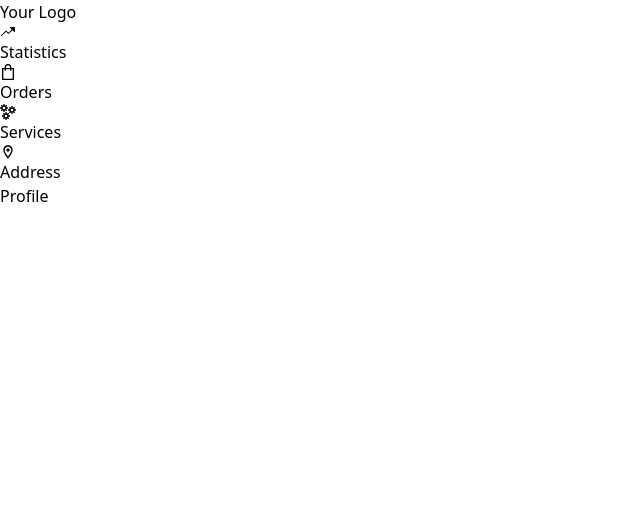
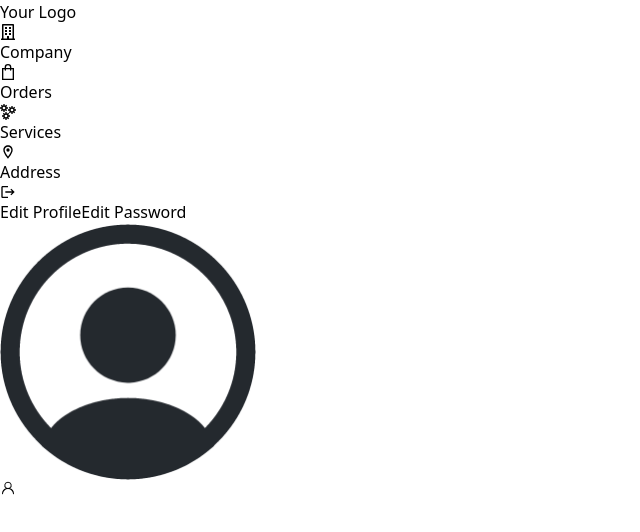
Before and after one commit to AshirovSherzod/ProjectGilam, a React (Vite) app: page /admin/profile in a window 1280 px wide. Shown: the top 532 px of the page, without its empty margins (0-640 px from the left). Built offline with nearby package versions, Linux system fonts and the light colour scheme; no server answers; sample sign-in values are in the browser's storage.

Commit message:
task done

```diff
--- a/src/App.jsx
+++ b/src/App.jsx
@@ -15,7 +15,7 @@ function App() {
       <Routes>
         <Route path="/" element={<Auth />}>
           <Route path="/admin" element={<Admin />}>
-            <Route path="main" element={<Main />} />
+            <Route path="company" element={<Main />} />
             <Route path="orders" element={<Orders />} />
             <Route path="services" element={<Services />} />
             <Route path="users" element={<Users />} />
--- a/src/components/header/Header.jsx
+++ b/src/components/header/Header.jsx
@@ -1,19 +1,26 @@
 import React from "react";
 import { useGetProfileQuery } from "../../context/api/userApi";
 import { Link } from "react-router-dom";
+import { MdLogout } from "react-icons/md";
+import { useDispatch } from "react-redux";
+import { logout } from "../../context/slices/authSlice";
 
 const Header = () => {
   const { data } = useGetProfileQuery();
+  const dispatch = useDispatch()
   console.log(data);
 
   return (
     <div
       style={{ width: "calc(100% - 250px)" }}
-      className=" h-[78px] fixed py-1 px-2 bg-white"
+      className=" h-[78px] fixed py-1 px-2 bg-[#f6f6f6]"
     >
-      <div className="flex items-center w-full h-full rounded-[20px] bg-[#232627] gap-2">
-        <Link to={"/admin/profile"} className="flex flex-row items-center justify-center gap-2">
-          <div className="flex flex-row items-center justify-center h-[60px] w-[60px] bg-gray-500 ml-5 rounded-[50%]">
+      <div className="flex items-center justify-between w-full h-full rounded-[20px] bg-[#232627] gap-2">
+        <Link
+          to={"/admin/profile"}
+          className="flex flex-row items-center justify-center gap-2"
+        >
+          <div className="flex flex-row items-center justify-center h-[50px] w-[50px] bg-gray-500 ml-5 rounded-[50%]">
             <h2 className="flex w-full h-full text-white mb-[9px] items-center justify-center text-[34px]">
               {data?.username?.split("")[0]}
             </h2>
@@ -23,6 +30,9 @@ const Header = () => {
             <p className="text-white">{data?.role}</p>
           </div>
         </Link>
+        <div onClick={()=> dispatch(logout())} className="w-[50px] h-[50px] mr-[20px] flex items-center justify-center hover:bg-[#808080] rounded-[15px] transition-all">
+          <MdLogout className="text-[30px] text-white" />
+        </div>
       </div>
     </div>
   );
--- a/src/components/sidebar/Sidebar.jsx
+++ b/src/components/sidebar/Sidebar.jsx
@@ -1,8 +1,8 @@
 import { NavLink, useLocation } from "react-router-dom";
 import React, { useState } from "react";
 import { GrServices, GrShop } from "react-icons/gr";
-import { PiTrendUpFill } from "react-icons/pi";
 import { MdOutlineLocationOn } from "react-icons/md";
+import { FaRegBuilding } from "react-icons/fa";
 
 const Sidebar = () => {
   const { pathname } = useLocation();
@@ -15,11 +15,11 @@ const Sidebar = () => {
       <div className="flex flex-col gap-1 mt-2">
         <NavLink
           className={`flex flex-row items-center gap-2 text-[16px] text-white rounded-[10px] mx-2 px-5 py-3 ${
-            pathname.includes("main") ? "bg-[#656868]" : ""
+            pathname.includes("company") ? "bg-[#656868]" : ""
           }`}
-          to={"/admin/main"}
+          to={"/admin/company"}
         >
-          <PiTrendUpFill /> Statistics
+          <FaRegBuilding /> Company
         </NavLink>
         <NavLink
           className={`flex flex-row items-center gap-2 text-[16px] text-white rounded-[10px] mx-2 px-5 py-3 ${
--- a/src/context/slices/authSlice.js
+++ b/src/context/slices/authSlice.js
@@ -20,7 +20,7 @@ const authSlice = createSlice({
     logout: (state) => {
       state.token = null;
       state.user = null;
-      // localStorage.removeItem("x-auth-token")
+      localStorage.removeItem("x-auth-token")
       // localStorage.removeItem("user-data")
     },
   },
--- a/src/pages/admin/index.jsx
+++ b/src/pages/admin/index.jsx
@@ -9,7 +9,10 @@ const Admin = () => {
       <Sidebar />
       <div className="flex-col ml-[250px]">
         <Header />
-        <div className="pt-[70px]">
+        <div
+          style={{ height: "100vh" }}
+          className="w-[100%]  pt-[70px] bg-[#f6f6f6]"
+        >
           <Outlet />
         </div>
       </div>
--- a/src/pages/admin/profile/Profile.jsx
+++ b/src/pages/admin/profile/Profile.jsx
@@ -1,9 +1,40 @@
-import React from 'react'
+import React from "react";
+import { useGetProfileQuery } from "../../../context/api/userApi";
+import img from "../../../assets/profile-img.png";
+import { GoPerson } from "react-icons/go";
 
 const Profile = () => {
+  const { data } = useGetProfileQuery();
+  console.log(data);
+
   return (
-    <div>Profile</div>
-  )
-}
+    <div
+      style={{ width: "calc(100% - 20px)" }}
+      className="flex flex-col gap-[20px] mt-[30px] mx-[10px]"
+    >
+      <div className=" flex flex-row gap-[20px]">
+        <button className=" w-[120px] h-[35px] bg-[rgb(35,38,39)] text-white text-[14px] rounded-[8px] border-[1px]">
+          Edit Profile
+        </button>
+        <button className=" w-[120px] h-[35px] bg-[#232627]  text-white text-[14px] rounded-[8px]">
+          Edit Password
+        </button>
+      </div>
+      <div className="flex flex-row h-[400px] bg-white py-[30px] px-[20px] border-[2px] rounded-[5px]">
+        <div className="h-[200px] w-[200px] flex">
+          <img className="w-full" src={img} alt="" />
+        </div>
+        <div className="flex flex-col">
+          <p className="flex flex-row items-center gap-[5px]">
+            <span className="text-[20px]">
+              <GoPerson />
+            </span>{" "}
+            {data?.full_name}
+          </p>
+        </div>
+      </div>
+    </div>
+  );
+};
 
-export default Profile
+export default Profile;
--- a/src/pages/sign-in/SignIn.jsx
+++ b/src/pages/sign-in/SignIn.jsx
@@ -1,5 +1,5 @@
 import React, { useEffect } from "react";
-import { Button, Form, Input, message, } from "antd";
+import { Button, Form, Input, message } from "antd";
 import { useSigninMutation } from "../../context/api/authApi";
 import { useDispatch } from "react-redux";
 import { setToken } from "../../context/slices/authSlice";
@@ -14,7 +14,7 @@ const SignIn = () => {
   useEffect(() => {
     if (isSuccess) {
       dispatch(setToken(data.refresh_token));
-      navigate("/admin/main");
+      navigate("/admin/company");
     }
   }, [isSuccess]);
 
```
Also changed, not shown: src/assets/profile-img.png (added), vercel.json (added).
